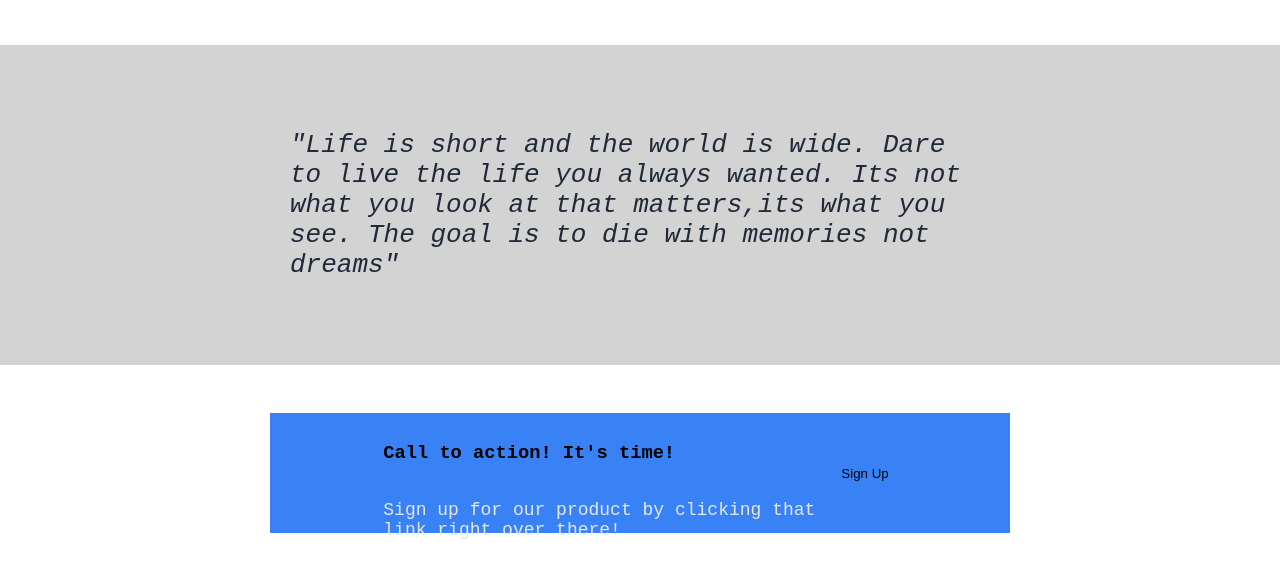
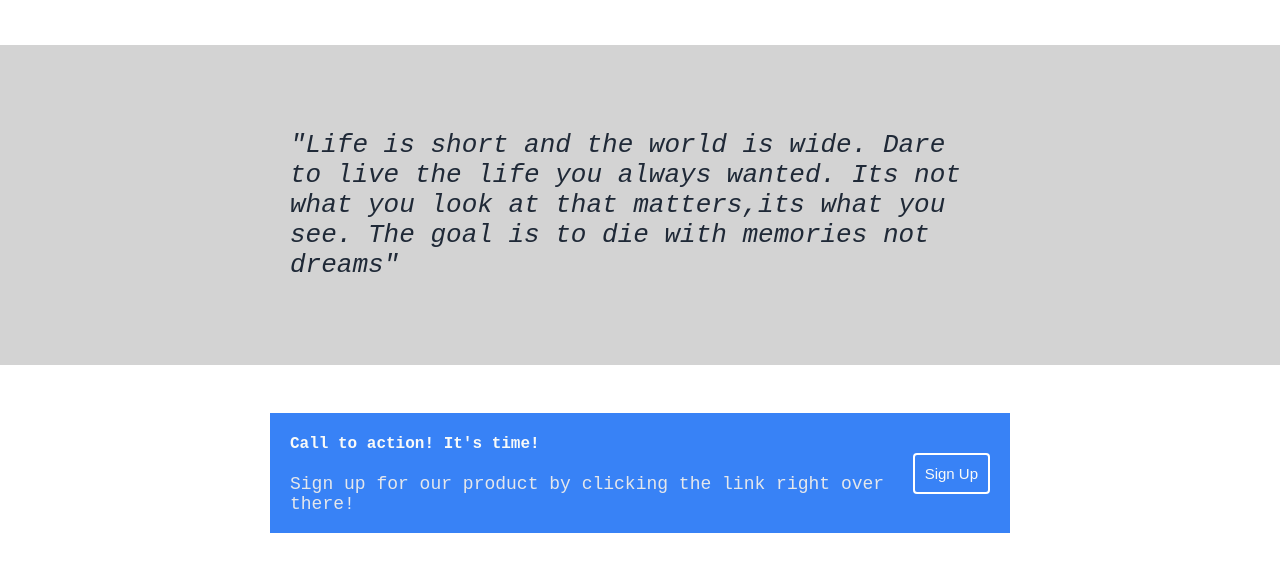
Before and after one commit to zakiyacasey/flexbox101, a plain HTML site: page index.html in a window 1280 px wide. Shown: the part 893-1470 px from the top of the page. Drawn offline with Linux system fonts and the light colour scheme.

Commit message:
Add styling to footer button

```diff
--- a/index.html
+++ b/index.html
@@ -55,8 +55,8 @@
     <footer>
         <div class="action">
             <div class="end">
-             <h3> Call to action! It's time!</h3>
-             <p>Sign up for our product by clicking that link right over there!</p>
+             <h4> Call to action! It's time!</h4>
+             <p>Sign up for our product by clicking the link right over there!</p>
             </div>
             <div class="click">
              <button class="press">Sign Up</button>
--- a/style.css
+++ b/style.css
@@ -143,13 +143,18 @@ footer{
     width: 700px;
     height:80px;
     padding: 20px;
+
 }
 
-.end{
-    display: flex;
-    flex-wrap: wrap;
-    padding: 0;
-    width: 450px;
-    height: 100px;
+.press{
+    border: 2px solid white;
+    border-radius: 4px;
+    padding: 10px 10px;
+    width: max-content;
+    padding: 10px;
+    color: #f9faf8;
+    font-size: 15px;
 }
-.press
+h4{
+    color: #f9faf8;
+}
```
